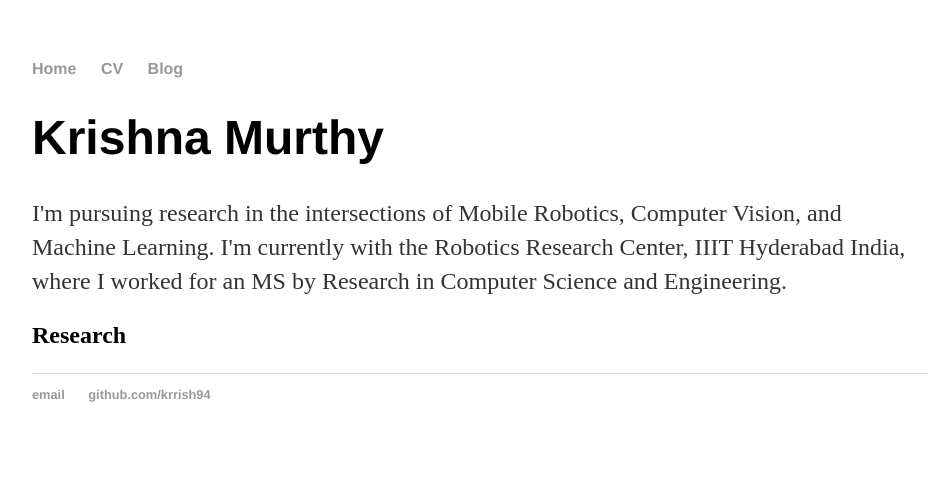
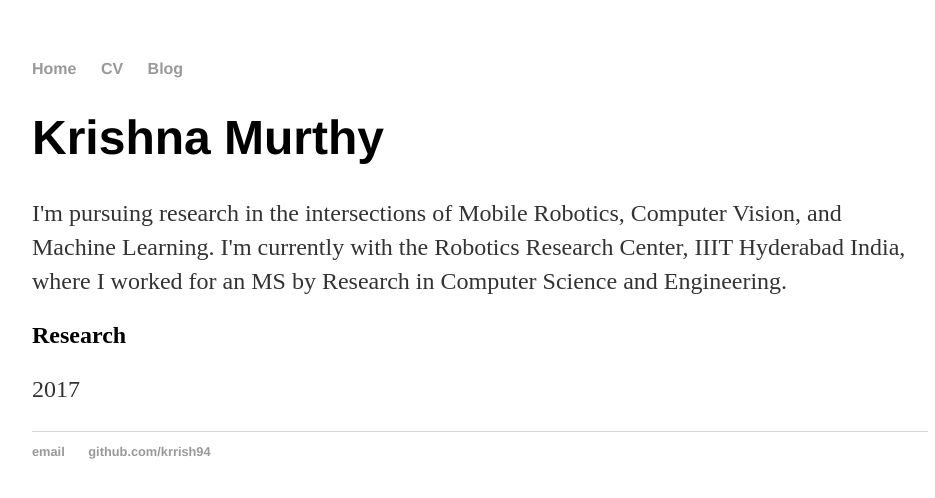
Before and after one commit to manfreddiaz/krrish94.github.io, a Jekyll site: the page built from index.html, in a window 1280 px wide. Shown: the top 498 px of the page, without its empty margins (160-1095 px from the left). Built offline with Jekyll 4.4.1, drawn with Linux system fonts in a browser that asks for light colours.

Commit message:
Update index.html

```diff
--- a/index.html
+++ b/index.html
@@ -8,7 +8,7 @@ title: Krishna Murthy
 	I'm currently with the Robotics Research Center, IIIT Hyderabad India, where I worked for an MS by Research in Computer Science and Engineering.</p>
 </div>
 
-<div>
+<div class="body">
 	<h2>Research</h2>
-	<p></p>
+	<p>2017</p>
 </div>
```
